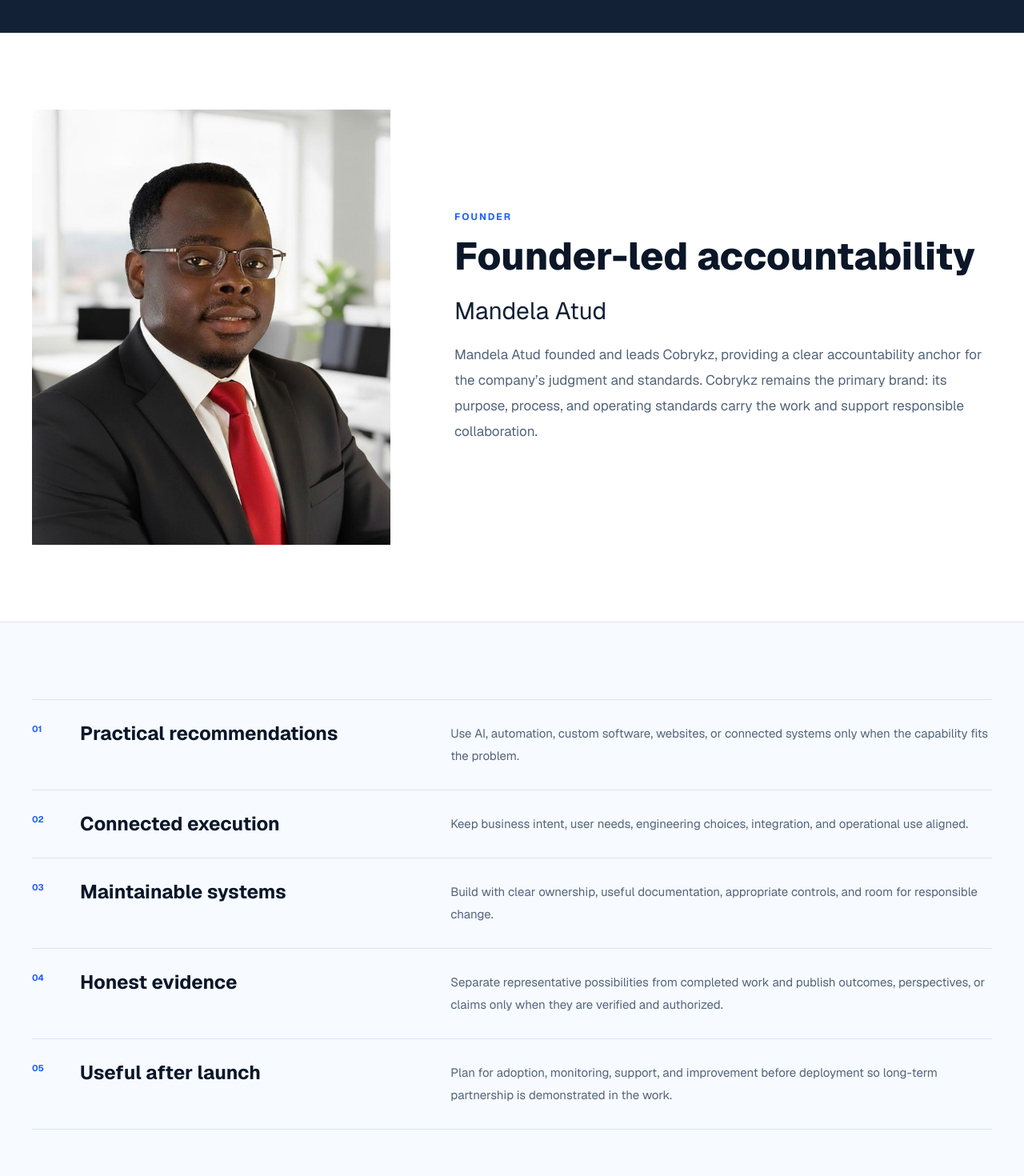
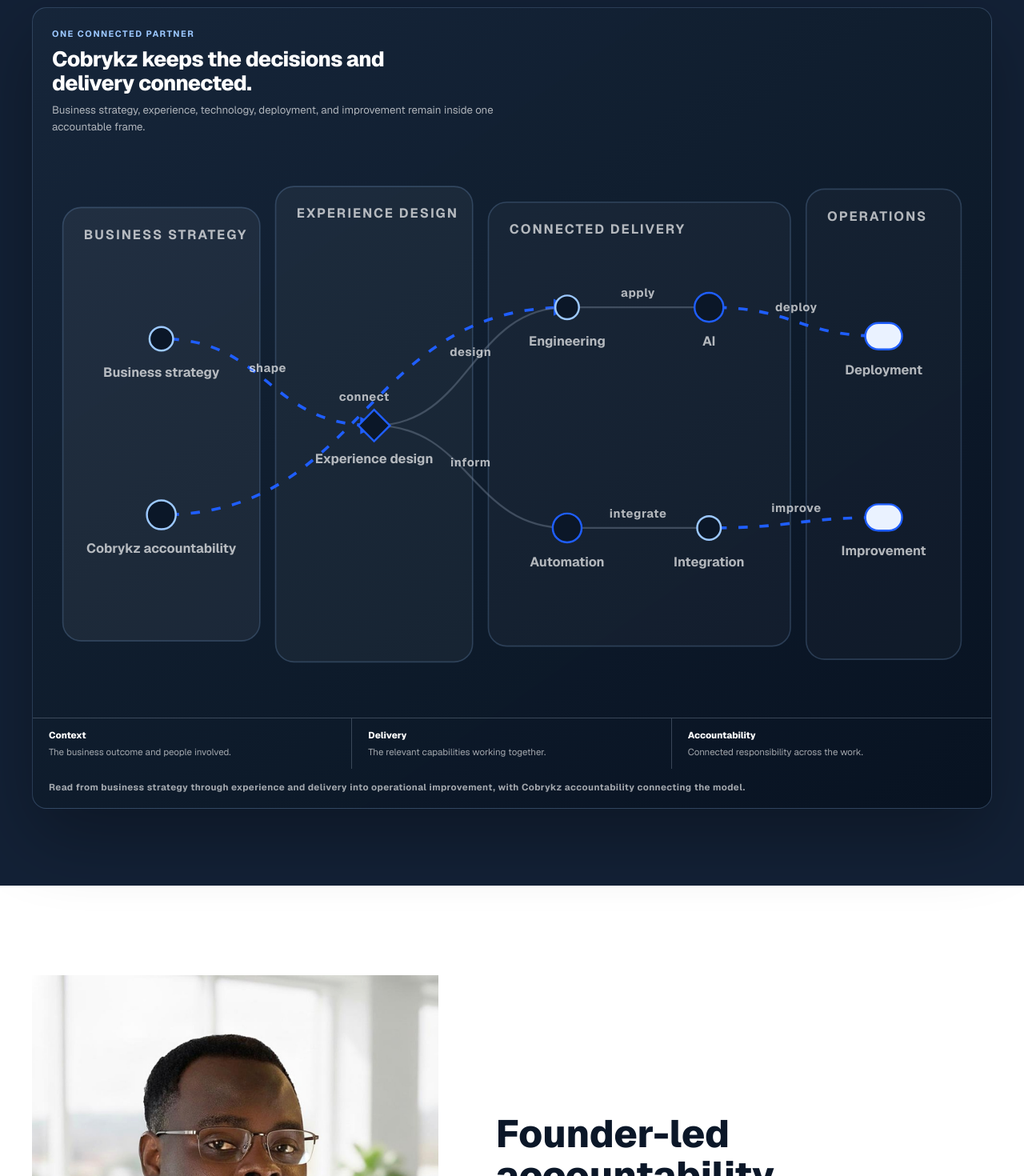
Before and after one commit to mandela237/cobrykz, a Next.js app: page /about in a window 1280 px wide. Shown: the part 2320-3790 px from the top of the page at 80% size. Built offline with nearby package versions, Linux system fonts and the light colour scheme; a web font is replaced by a local one.

Commit message:
feat: compose the Cobrykz accountability story

```diff
--- a/components/company/AboutPage.tsx
+++ b/components/company/AboutPage.tsx
@@ -1,5 +1,6 @@
-import Image from "next/image";
 import type { AboutPageDefinition } from "@/components/content/companyPages";
+import ConnectedPartnerAtlas from "@/components/company/ConnectedPartnerAtlas";
+import FounderAccountability from "@/components/company/FounderAccountability";
 import PrimaryLink from "@/components/ui/PrimaryLink";
 
 type AboutPageProps = {
@@ -104,61 +105,26 @@
           <p className="max-w-2xl text-base leading-7 text-white/75 sm:text-[17px] sm:leading-8">
             {content.partnership.description}
           </p>
-        </div>
-      </section>
-
-      <section
-        aria-labelledby="about-leadership-heading"
-        className="border-b border-border bg-white"
-      >
-        <div className="section-shell grid gap-9 py-16 sm:py-20 md:grid-cols-[minmax(16rem,0.8fr)_minmax(0,1.2fr)] md:items-center lg:gap-20 lg:py-24">
-          <div className="relative min-h-[27rem] overflow-hidden bg-gray-100 sm:min-h-[34rem]">
-            <Image
-              src="/mandela-portrait-sharp.jpg"
-              alt={`${content.leadership.name}, ${content.leadership.role}`}
-              fill
-              sizes="(min-width: 1200px) 440px, (min-width: 768px) 42vw, calc(100vw - 2.5rem)"
-              className="object-cover object-[50%_18%]"
-            />
-          </div>
-          <div>
-            <p className="text-xs font-bold uppercase tracking-[0.16em] text-blue">
-              {content.leadership.role}
-            </p>
-            <h2
-              id="about-leadership-heading"
-              className="text-balance mt-4 text-[2rem] font-extrabold leading-[1.08] text-navy sm:text-[2.5rem] lg:text-5xl"
-            >
-              {content.leadership.title}
-            </h2>
-            <p className="mt-6 text-2xl text-charcoal sm:text-3xl">
-              {content.leadership.name}
-            </p>
-            <p className="mt-5 max-w-2xl text-base leading-7 text-slate sm:text-[17px] sm:leading-8">
-              {content.leadership.description}
-            </p>
+          <div className="lg:col-span-2">
+            <ConnectedPartnerAtlas />
           </div>
         </div>
       </section>
 
+      <FounderAccountability leadership={content.leadership} />
+
       <section aria-label="Company standards" className="bg-gray-light">
         <div className="section-shell py-16 sm:py-20 lg:py-24">
-          <ol className="border-t border-border">
-            {content.standards.map((standard, index) => (
+          <ol className="grid border-l border-t border-border md:grid-cols-2">
+            {content.standards.map((standard) => (
               <li
                 key={standard.title}
-                className="grid gap-3 border-b border-border py-7 sm:grid-cols-[3rem_minmax(0,0.8fr)_minmax(0,1.2fr)] sm:items-start"
+                className="border-b border-r border-border bg-white p-7 sm:p-9"
               >
-                <span
-                  aria-hidden="true"
-                  className="text-[11px] font-bold text-blue"
-                >
-                  {String(index + 1).padStart(2, "0")}
-                </span>
                 <h2 className="text-xl font-bold leading-7 text-navy sm:text-2xl">
                   {standard.title}
                 </h2>
-                <p className="text-[15px] leading-7 text-slate">
+                <p className="mt-4 text-[15px] leading-7 text-slate">
                   {standard.description}
                 </p>
               </li>
--- /dev/null
+++ b/components/company/ConnectedPartnerAtlas.tsx
@@ -0,0 +1,54 @@
+import SystemAtlas from "@/components/atlas/SystemAtlas";
+import type { AtlasDefinition } from "@/components/atlas/types";
+
+const connectedPartner = {
+  id: "connected-partner",
+  eyebrow: "One connected partner",
+  title: "Cobrykz keeps the decisions and delivery connected.",
+  description:
+    "Business strategy, experience, technology, deployment, and improvement remain inside one accountable frame.",
+  readingDirection:
+    "Read from business strategy through experience and delivery into operational improvement, with Cobrykz accountability connecting the model.",
+  layers: [
+    { id: "business", label: "Business strategy", meaning: "The desired outcome and business context.", depth: 1, bounds: { x: 18, y: 52, width: 150, height: 330 } },
+    { id: "experience", label: "Experience design", meaning: "The people, users, and service experience.", depth: 2, bounds: { x: 180, y: 36, width: 150, height: 362 } },
+    { id: "delivery", label: "Connected delivery", meaning: "Engineering and appropriate technology capabilities.", depth: 3, bounds: { x: 342, y: 48, width: 230, height: 338 } },
+    { id: "operations", label: "Operations", meaning: "Deployment, ownership, and continued improvement.", depth: 4, bounds: { x: 584, y: 38, width: 118, height: 358 } },
+  ],
+  nodes: [
+    { id: "strategy", label: "Business strategy", detail: "Business context and desired outcome.", kind: "context", layerId: "business", x: 93, y: 152 },
+    { id: "accountability", label: "Cobrykz accountability", detail: "The integrating frame for decisions and delivery.", kind: "owner", layerId: "business", x: 93, y: 286 },
+    { id: "experience-design", label: "Experience design", detail: "People, users, and service.", kind: "decision", layerId: "experience", x: 255, y: 218 },
+    { id: "engineering", label: "Engineering", detail: "Responsible technical implementation.", kind: "system", layerId: "delivery", x: 402, y: 128 },
+    { id: "ai", label: "AI", detail: "Focused intelligence where justified.", kind: "control", layerId: "delivery", x: 510, y: 128 },
+    { id: "automation", label: "Automation", detail: "Reliable workflow movement.", kind: "control", layerId: "delivery", x: 402, y: 296 },
+    { id: "integration", label: "Integration", detail: "Connected tools and information.", kind: "system", layerId: "delivery", x: 510, y: 296 },
+    { id: "deployment", label: "Deployment", detail: "Responsible introduction into real work.", kind: "outcome", layerId: "operations", x: 643, y: 150 },
+    { id: "improvement", label: "Improvement", detail: "Continued operating value.", kind: "outcome", layerId: "operations", x: 643, y: 288 },
+  ],
+  connections: [
+    { id: "strategy-experience", source: "strategy", target: "experience-design", flowLabel: "shape", state: "active" },
+    { id: "accountability-engineering", source: "accountability", target: "engineering", flowLabel: "connect", state: "active" },
+    { id: "experience-engineering", source: "experience-design", target: "engineering", flowLabel: "design" },
+    { id: "experience-automation", source: "experience-design", target: "automation", flowLabel: "inform" },
+    { id: "engineering-ai", source: "engineering", target: "ai", flowLabel: "apply" },
+    { id: "automation-integration", source: "automation", target: "integration", flowLabel: "integrate" },
+    { id: "ai-deployment", source: "ai", target: "deployment", flowLabel: "deploy", state: "active" },
+    { id: "integration-improvement", source: "integration", target: "improvement", flowLabel: "improve", state: "active" },
+  ],
+  legend: [
+    { label: "Context", meaning: "The business outcome and people involved." },
+    { label: "Delivery", meaning: "The relevant capabilities working together." },
+    { label: "Accountability", meaning: "Connected responsibility across the work." },
+  ],
+} as const satisfies AtlasDefinition;
+
+export default function ConnectedPartnerAtlas() {
+  return (
+    <SystemAtlas
+      definition={connectedPartner}
+      tone="dark"
+      className="connected-partner-atlas"
+    />
+  );
+}
--- /dev/null
+++ b/components/company/FounderAccountability.tsx
@@ -0,0 +1,47 @@
+import Image from "next/image";
+import type { AboutPageDefinition } from "@/components/content/companyPages";
+
+export default function FounderAccountability({
+  leadership,
+}: {
+  leadership: AboutPageDefinition["leadership"];
+}) {
+  return (
+    <section
+      aria-labelledby="about-leadership-heading"
+      className="border-b border-border bg-white"
+    >
+      <div className="section-shell grid gap-10 py-16 sm:py-20 md:grid-cols-[minmax(18rem,0.92fr)_minmax(0,1.08fr)] md:items-center lg:gap-24 lg:py-28">
+        <figure className="relative">
+          <div className="relative min-h-[30rem] overflow-hidden bg-gray-100 sm:min-h-[38rem]">
+            <Image
+              src="/mandela-portrait-sharp.jpg"
+              alt={`${leadership.name}, ${leadership.role}`}
+              fill
+              sizes="(min-width: 1200px) 500px, (min-width: 768px) 46vw, calc(100vw - 2.5rem)"
+              className="object-cover object-[50%_18%]"
+            />
+          </div>
+          <figcaption className="border-x border-b border-border px-5 py-4 text-xs font-bold uppercase tracking-[0.14em] text-blue">
+            {leadership.role}
+          </figcaption>
+        </figure>
+
+        <div className="md:-ml-14 md:bg-white md:p-10 lg:-ml-20 lg:p-14">
+          <h2
+            id="about-leadership-heading"
+            className="text-balance text-[2rem] font-extrabold leading-[1.08] text-navy sm:text-[2.5rem] lg:text-5xl"
+          >
+            {leadership.title}
+          </h2>
+          <p className="mt-6 text-2xl text-charcoal sm:text-3xl">
+            {leadership.name}
+          </p>
+          <p className="mt-5 max-w-2xl text-base leading-7 text-slate sm:text-[17px] sm:leading-8">
+            {leadership.description}
+          </p>
+        </div>
+      </div>
+    </section>
+  );
+}
```
Also changed, not shown: 1 other file (tests, documents, lock files or other folders).
